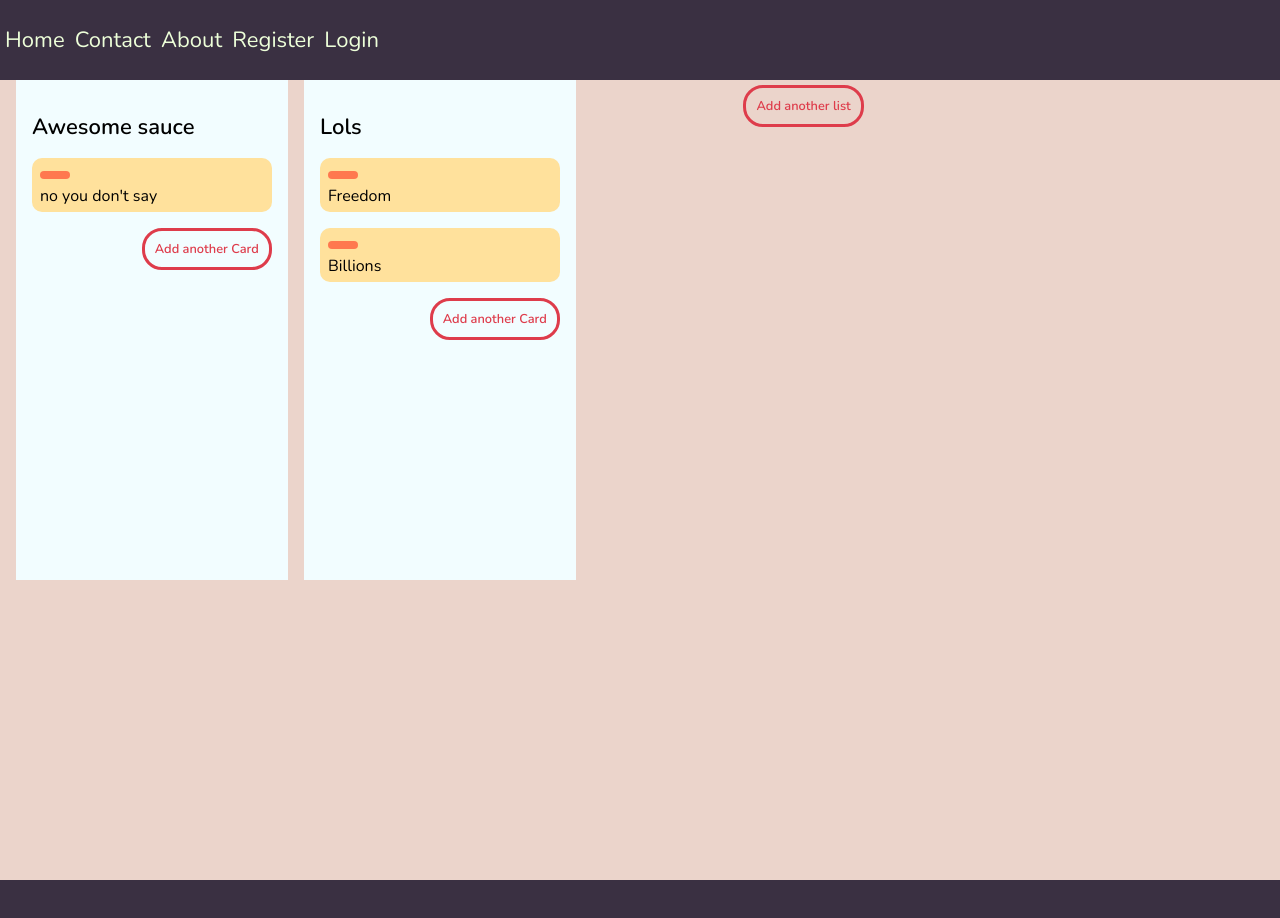
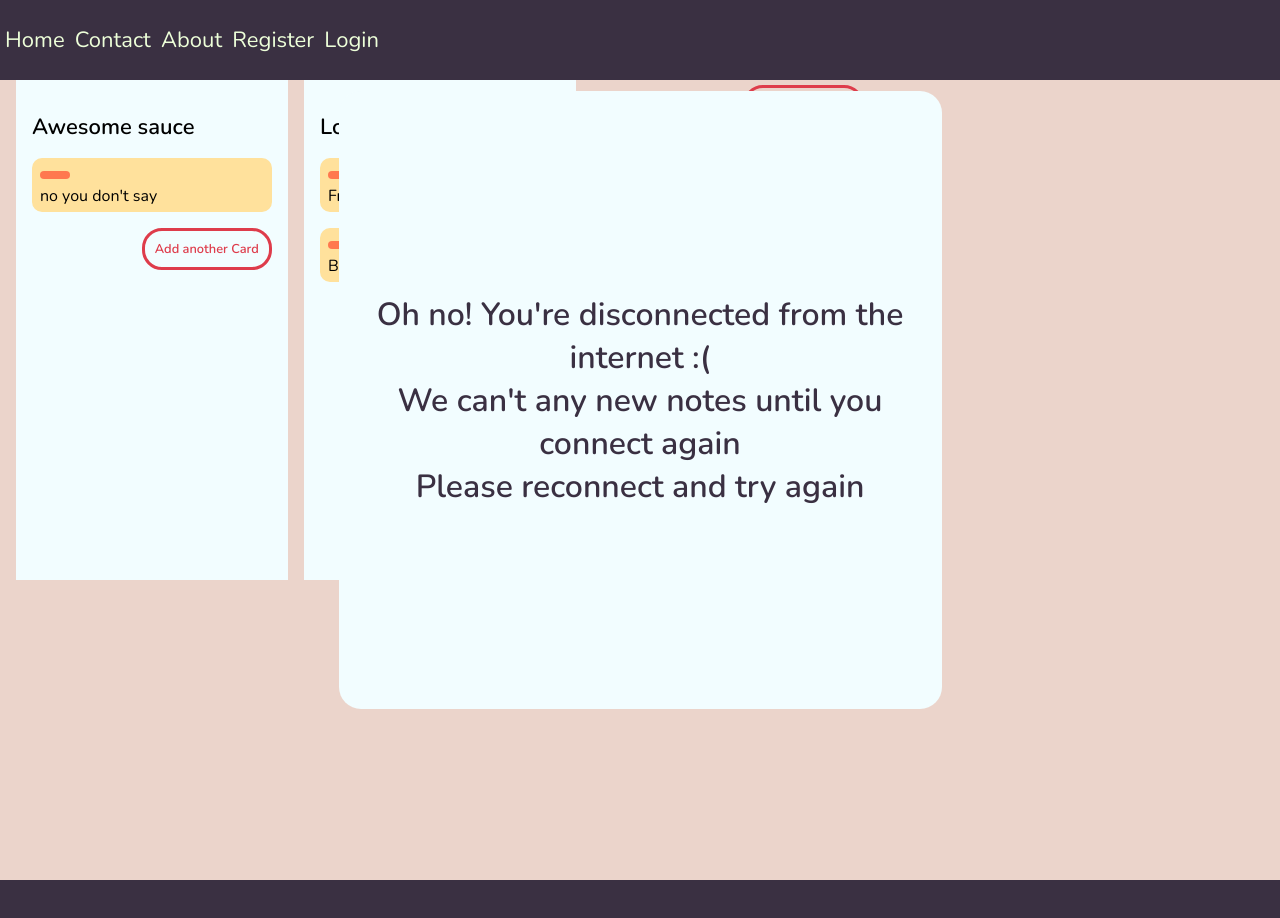
Before and after one commit to fletcher-greg/trello-clone, a React (Create React App) app: page /home in a window 1280 px wide. Shown: the top 918 px of the page. Built offline with nearby package versions, Linux system fonts and the light colour scheme; no server answers.

Commit message:
add error message flash screen

```diff
--- a/src/App.css
+++ b/src/App.css
@@ -294,3 +294,27 @@ ul {
   width: 300px;
   place-self: center;
 }
+
+/* ERRORS */
+
+.disconnected {
+  position: absolute;
+  top: 0;
+  bottom: 0;
+  right: 0;
+  left: 0;
+  margin: auto;
+
+  display: grid;
+  place-items: center;
+  background-color: #f2fdff;
+  border-radius: 22px;
+  height: 618px;
+  width: 603px;
+  text-align: center;
+}
+
+.disconnected-msg {
+  color: #3a3042;
+  font-size: 2rem;
+}
--- /dev/null
+++ b/src/components/errors/Disconnected.js
@@ -0,0 +1,14 @@
+import React from "react";
+export default () => (
+  <div className="disconnected">
+    <section className="discon-msg-wrap">
+      <h2 className="disconnected-msg">
+        Oh no! You're disconnected from the internet :(
+      </h2>
+      <h2 className="disconnected-msg">
+        We can't any new notes until you connect again
+      </h2>
+      <h2 className="disconnected-msg">Please reconnect and try again</h2>
+    </section>
+  </div>
+);
--- a/src/pages/home/index.js
+++ b/src/pages/home/index.js
@@ -1,11 +1,13 @@
-import React, { useContext, useEffect } from "react";
+import React, { useContext, useEffect, useState } from "react";
 import { AppState } from "../../App";
 import { getInitData } from "../../services/index";
 import Card from "../../components/card";
 import AddNew from "../../components/card/AddNew";
+import Disconnected from "../../components/errors/Disconnected";
 import { CONSTANTS } from "../../store/actions";
 export default () => {
   const [state, dispatch] = useContext(AppState);
+  const [discon, setDiscon] = useState(state.disconnected);
 
   useEffect(() => {
     async function fetchData() {
@@ -17,8 +19,12 @@ export default () => {
 
     fetchData();
   }, []);
+  // useEffect(()=> {
+
+  // }, [])
   return (
     <main className="Home">
+      {true && <Disconnected />}
       <div className="cards-wrapper">
         {state.cardData.map(card => (
           <Card listID={card.id} card={card} />
--- a/src/store/index.js
+++ b/src/store/index.js
@@ -54,7 +54,11 @@ export const listReducer = (state, action) => {
         }
       });
 
-      return { dbSync: state.dbSync, cardData: [...theState] };
+      return {
+        dbSync: state.dbSync,
+        disconnected: true,
+        cardData: [...theState]
+      };
     case "INIT":
       return action.data;
 
```
